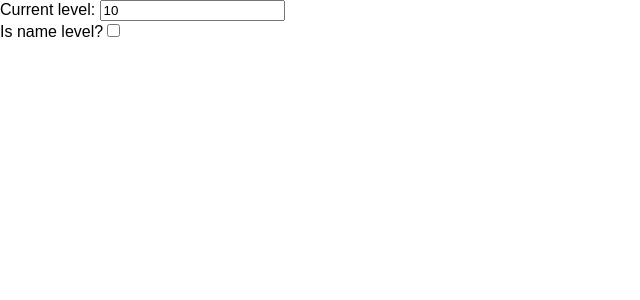
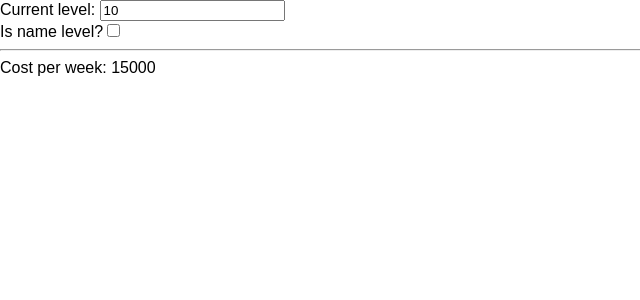
Before and after one commit to TrueWill/adnd-xp-training, a React (Create React App) app: page / in a window 1280 px wide. Shown: the top 300 px of the page, without its empty margins (0-640 px from the left). Built offline with nearby package versions, Linux system fonts and the light colour scheme.

Commit message:
Add calculations

```diff
--- a/src/App.js
+++ b/src/App.js
@@ -1,6 +1,7 @@
 import React, { Component } from 'react';
 import Level from './components/Level';
 import Class from './components/Class';
+import calculator from './calculator';
 
 class App extends Component {
   constructor() {
@@ -38,6 +39,8 @@ class App extends Component {
         {this.state.isNameLevel && (
           <Class value={baseClass} onChange={this.handleClassChange} />
         )}
+        <hr />
+        Cost per week: {calculator(this.state).costPerWeek}
       </div>
     );
   }
--- /dev/null
+++ b/src/calculator.js
@@ -0,0 +1,14 @@
+import { costByClass } from './constants';
+
+const calculator = state => {
+  const { currentLevel, isNameLevel, baseClass } = state;
+
+  const costPerWeek =
+    currentLevel * (isNameLevel ? costByClass[baseClass] : 1500);
+
+  return {
+    costPerWeek
+  };
+};
+
+export default calculator;
```
